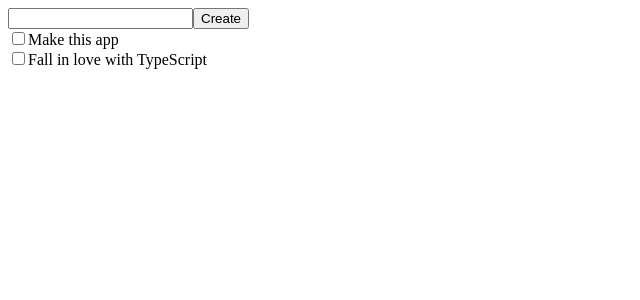
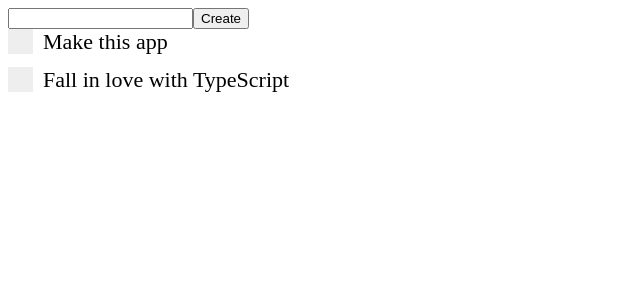
Before and after one commit to AlenaAlyona/todo_list, a React (Create React App) app: page / in a window 1280 px wide. Shown: the top 300 px of the page, without its empty margins (0-640 px from the left). Built offline with nearby package versions, Linux system fonts and the light colour scheme.

Commit message:
added toDoItem.css

```diff
--- a/src/components/ToDoItem.tsx
+++ b/src/components/ToDoItem.tsx
@@ -1,5 +1,6 @@
 import React from "react";
 import { Item } from "../model";
+import "./toDoItem.css";
 
 type Props = {
   item: Item;
@@ -13,7 +14,6 @@
         <label className="container">
           <input type="checkbox" onClick={props.toggleDone} />
           <span className="checkmark"></span>
-          {/* <button onClick={props.toggleDone}>[ X ]</button> */}
           <span style={{ textDecoration: "line-through" }}>
             {props.item.text}
           </span>{" "}
@@ -22,7 +22,6 @@
         <label className="container">
           <input type="checkbox" onClick={props.toggleDone} />
           <span className="checkmark"></span>
-          {/* <button onClick={props.toggleDone}>[ ]</button> */}
           <span>{props.item.text}</span>{" "}
         </label>
       )}
--- /dev/null
+++ b/src/components/toDoItem.css
@@ -0,0 +1,66 @@
+.container {
+  display: block;
+  position: relative;
+  padding-left: 35px;
+  margin-bottom: 12px;
+  cursor: pointer;
+  font-size: 22px;
+  -webkit-user-select: none;
+  -moz-user-select: none;
+  -ms-user-select: none;
+  user-select: none;
+}
+
+/* Hide the browser's default checkbox */
+.container input {
+  position: absolute;
+  opacity: 0;
+  cursor: pointer;
+  height: 0;
+  width: 0;
+}
+
+/* Create a custom checkbox */
+.checkmark {
+  position: absolute;
+  top: 0;
+  left: 0;
+  height: 25px;
+  width: 25px;
+  background-color: #eee;
+}
+
+/* On mouse-over, add a grey background color */
+.container:hover input ~ .checkmark {
+  background-color: #ccc;
+}
+
+/* When the checkbox is checked, add a blue background */
+.container input:checked ~ .checkmark {
+  background-color: rgba(33, 202, 70, 0.87);
+}
+
+/* Create the checkmark/indicator (hidden when not checked) */
+.checkmark:after {
+  content: "";
+  position: absolute;
+  display: none;
+}
+
+/* Show the checkmark when checked */
+.container input:checked ~ .checkmark:after {
+  display: block;
+}
+
+/* Style the checkmark/indicator */
+.container .checkmark:after {
+  left: 9px;
+  top: 5px;
+  width: 5px;
+  height: 10px;
+  border: solid white;
+  border-width: 0 3px 3px 0;
+  -webkit-transform: rotate(45deg);
+  -ms-transform: rotate(45deg);
+  transform: rotate(45deg);
+}
```
